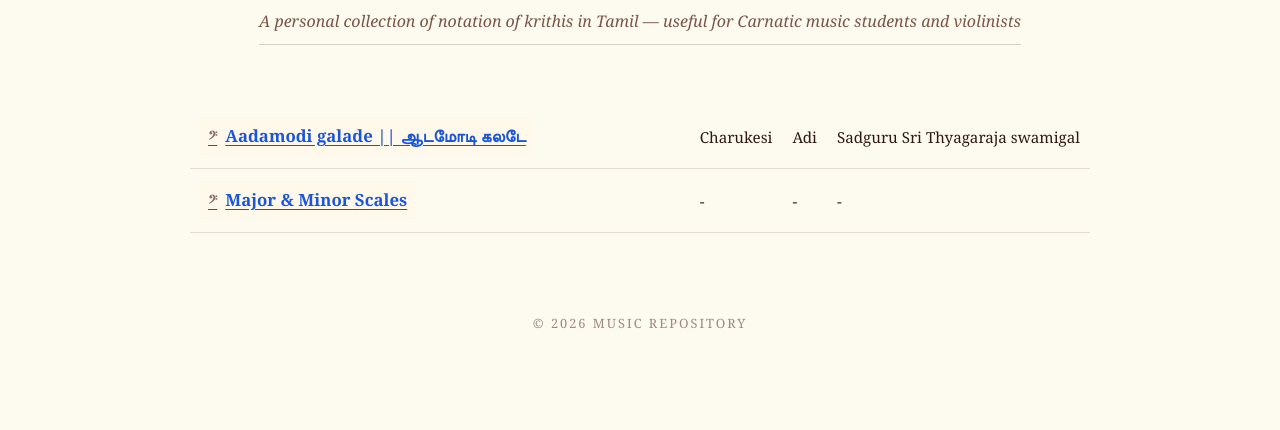
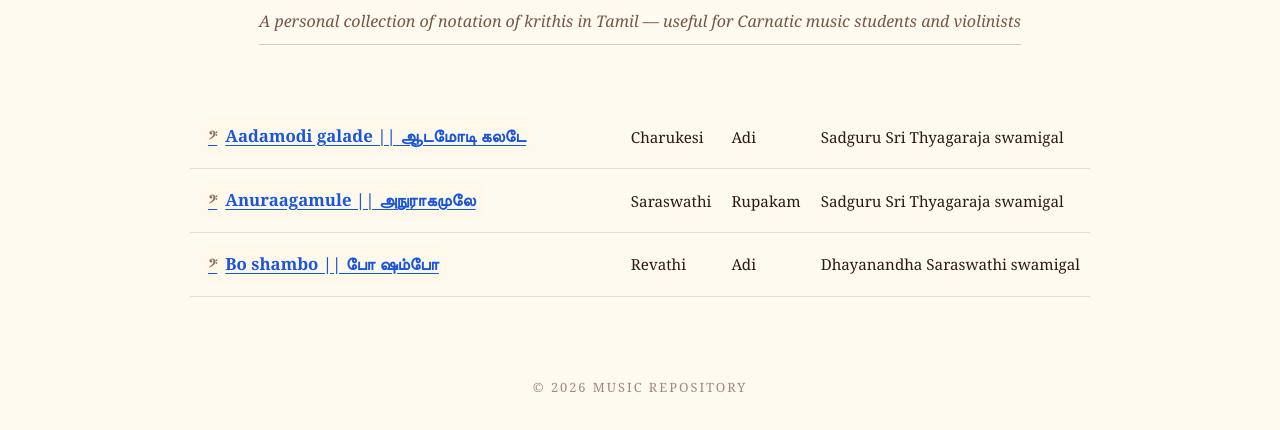
Before and after one commit to svenka22/music-notes, a plain HTML site: page index.html in a window 1280 px wide. Shown: the part 566-996 px from the top of the page. Before the commit the page ends 940 px from the top, so only its background shows below. Drawn offline with Linux system fonts and the light colour scheme.

Commit message:
Update index.html

```diff
--- a/index.html
+++ b/index.html
@@ -164,11 +164,19 @@
                 </tr>
                 <tr>
                     <td class="title">
-                        <a href="Violin/scales.pdf" target="_blank" rel="noopener noreferrer"><span class="pdf-icon">𝄢</span>Major &amp; Minor Scales</a>
+                        <a href="pdfs/Anuragamule.pdf" target="_blank" rel="noopener noreferrer"><span class="pdf-icon">𝄢</span>Anuraagamule || அநுராகமுலே</a>
                     </td>
-                    <td class="meta">-</td>
-                    <td class="meta">-</td>
-                    <td class="meta">-</td>
+                    <td class="meta">Saraswathi</td>
+                    <td class="meta">Rupakam</td>
+                    <td class="meta">Sadguru Sri Thyagaraja swamigal</td>
+                </tr>
+                <tr>
+                    <td class="title">
+                        <a href="pdfs/BhoShambo.pdf" target="_blank" rel="noopener noreferrer"><span class="pdf-icon">𝄢</span>Bo shambo || போ ஷம்போ</a>
+                    </td>
+                    <td class="meta">Revathi</td>
+                    <td class="meta">Adi</td>
+                    <td class="meta">Dhayanandha Saraswathi swamigal</td>
                 </tr>
             </tbody>
         </table>
```
